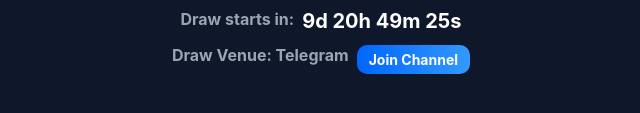
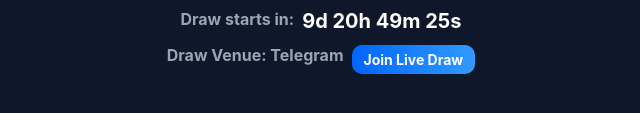
Before and after one commit to acedennis121483-code/Singko, a plain HTML site: page index.html in a window 1280 px wide. Shown: the part 485-598 px from the top of the page, 319-959 px from the left. Drawn offline with Linux system fonts and the light colour scheme.

Commit message:
Update index.html

```diff
--- a/index.html
+++ b/index.html
@@ -199,7 +199,7 @@
   </div>
   <div class="draw-info-row">
     <div>Draw Venue: Telegram</div>
-    <div class="telegram-btn">Join Channel</div>
+    <div class="telegram-btn">Join Live Draw</div>
   </div>
 </div>
 
```
